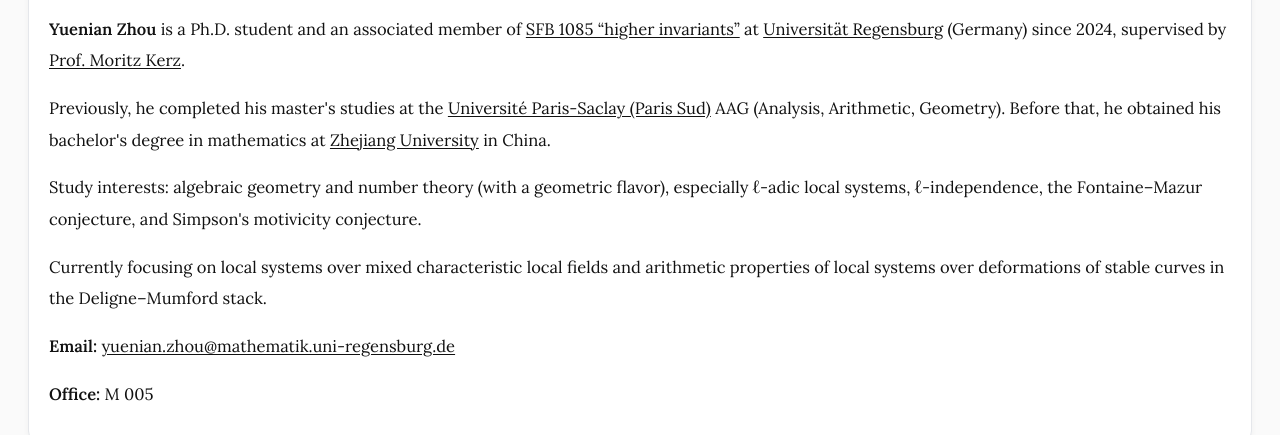
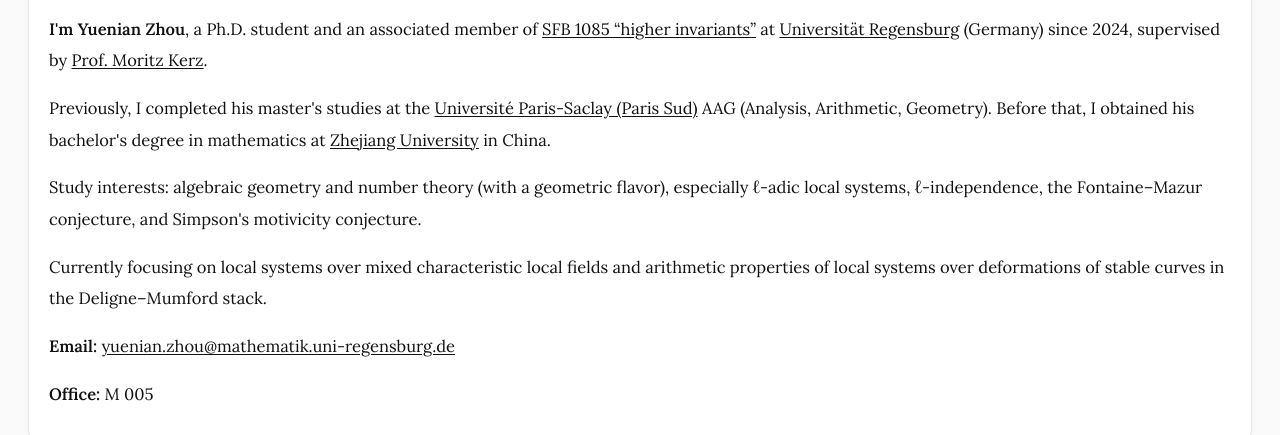
Before and after one commit to yuenianzhou/personal-website, a plain HTML site: page index.html in a window 1280 px wide. Shown: the part 405-840 px from the top of the page. Drawn offline with Linux system fonts and the light colour scheme.

Commit message:
Update index.html

```diff
--- a/index.html
+++ b/index.html
@@ -102,15 +102,15 @@
   <main class="wrap">
     <section class="card">
       <h2 class="section-title">About me</h2>
-      <p><strong>Yuenian Zhou</strong> is a Ph.D. student and an associated member of
+      <p><strong>I'm Yuenian Zhou</strong>, a Ph.D. student and an associated member of
         <a href="https://www.sfb1085.uni-regensburg.de/" target="_blank" rel="noopener">SFB 1085 “higher invariants”</a>
         at <a href="https://www.uni-regensburg.de/" target="_blank" rel="noopener">Universität Regensburg</a> (Germany) since 2024, supervised by
         <a href="https://moritz-kerz.github.io/" target="_blank" rel="noopener">Prof. Moritz Kerz</a>.
       </p>
       <p>
-        Previously, he completed his master's studies at the
+        Previously, I completed his master's studies at the
         <a href="https://www.universite-paris-saclay.fr/" target="_blank" rel="noopener">Université Paris-Saclay (Paris Sud)</a> AAG
-        (Analysis, Arithmetic, Geometry). Before that, he obtained his bachelor's degree in mathematics at
+        (Analysis, Arithmetic, Geometry). Before that, I obtained his bachelor's degree in mathematics at
         <a href="https://www.zju.edu.cn/english/" target="_blank" rel="noopener">Zhejiang University</a> in China.
       </p>
       <p>
```
